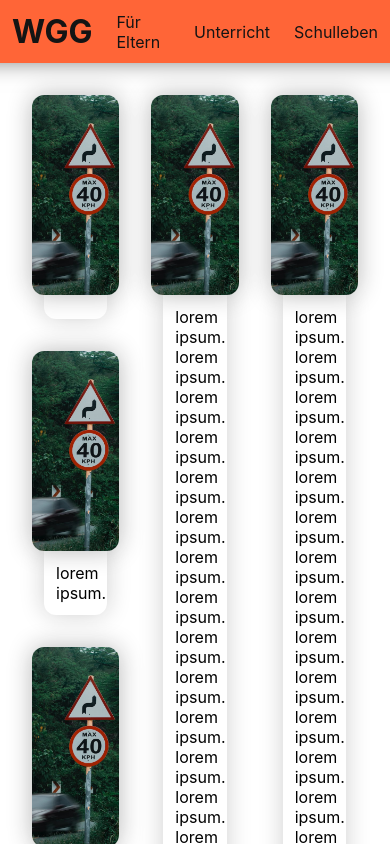
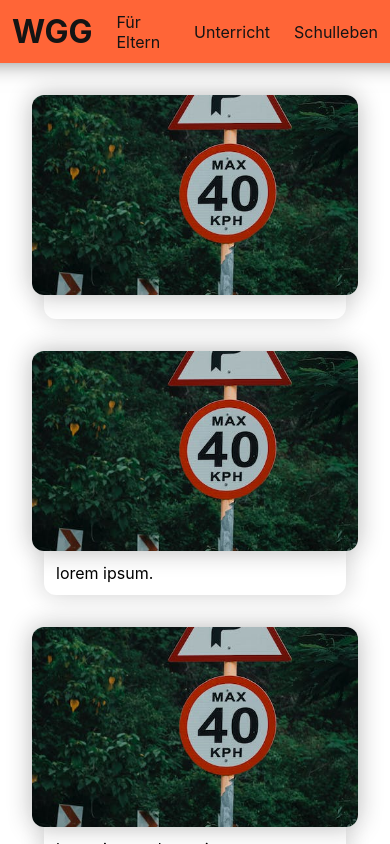
Before and after one commit to Erdragh/wgg-next, a Next.js app: page / in a window 390 px wide. Shown: the top 844 px of the page. Built offline with nearby package versions, Linux system fonts and the light colour scheme.

Commit message:
make cards responsive

```diff
--- a/components/cards/cards.module.scss
+++ b/components/cards/cards.module.scss
@@ -1,5 +1,18 @@
 .cards {
-  columns: 3 auto;
+  columns: 1 auto;
   column-gap: 2rem;
   padding: 2rem;
 }
+
+@media (min-width: 600px) {
+  .cards {
+
+    columns: 2 auto;
+  }
+}
+
+@media (min-width: 900px) {
+  .cards {
+    columns: 3 auto;
+  }
+}
```
